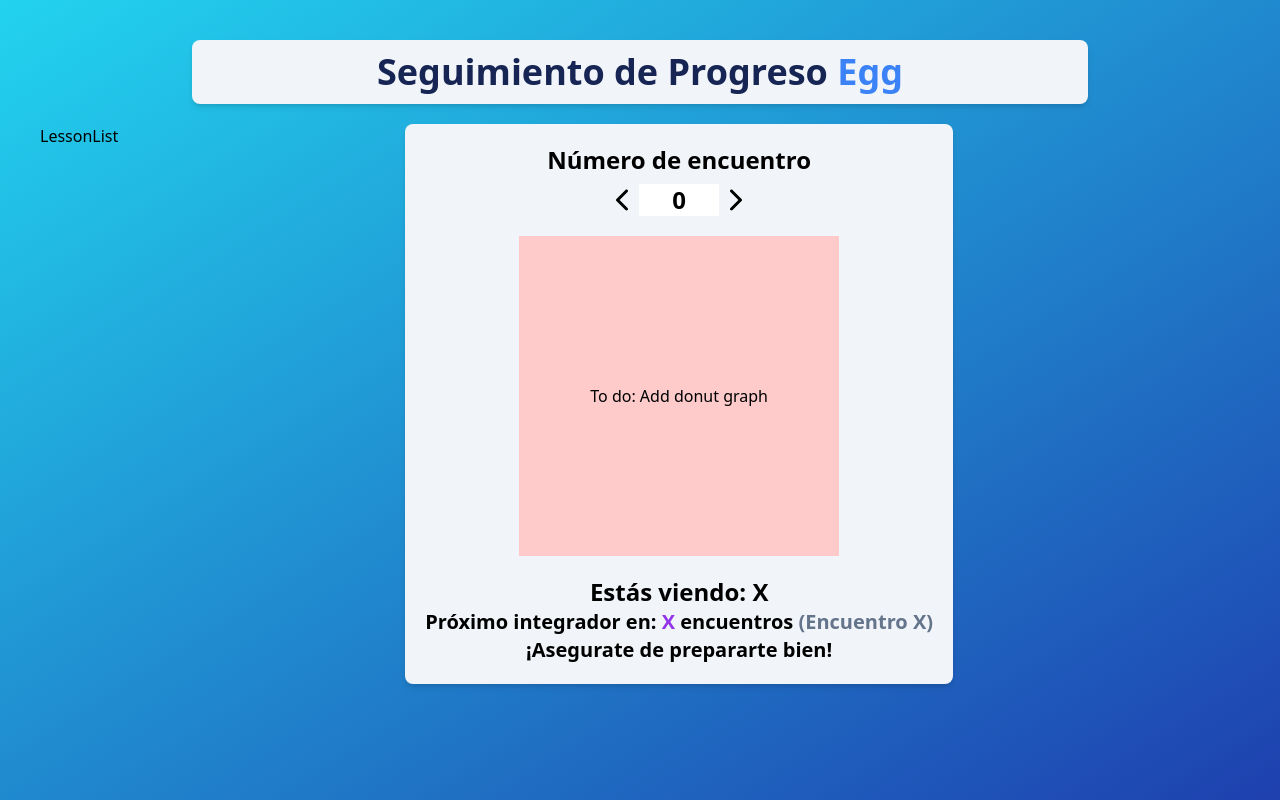
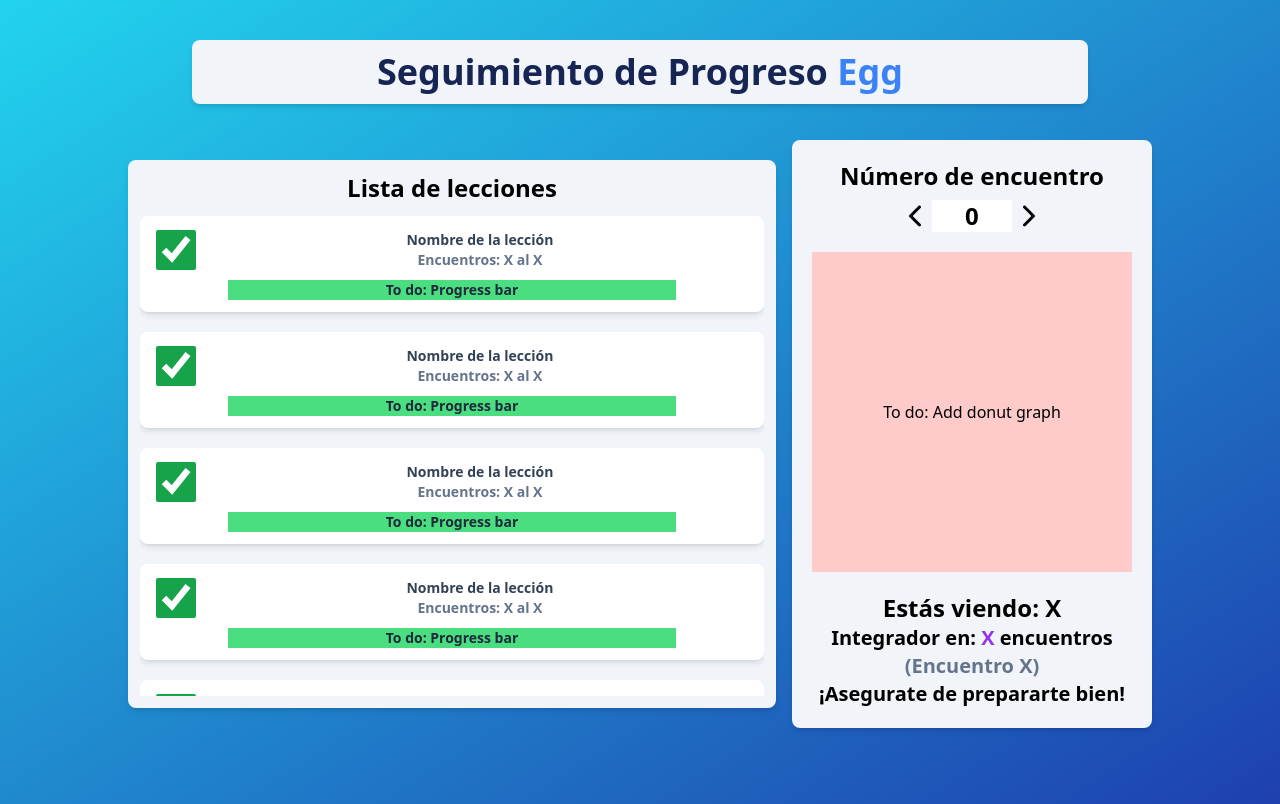
Before and after one commit to Sleepy-gogo/Courseflow-management, a React (Vite) app: page / in a window 1280 px wide. Built offline with nearby package versions, Linux system fonts and the light colour scheme.

Commit message:
Added lesson list and lesson component

```diff
--- a/src/App.jsx
+++ b/src/App.jsx
@@ -4,7 +4,7 @@
 
 function App() {
   return (
-    <div className="bg-gradient-to-br from-cyan-400 to-blue-800 min-h-screen p-3 md:p-10">
+    <div className="bg-gradient-to-br from-cyan-400 to-blue-800 min-h-screen h-full p-3 md:p-10">
       <header>
         <Container addons="w-full max-w-4xl">
           <h1 className="text-center font-bold text-xl sm:text-3xl md:text-4xl text-blue-950">
@@ -12,7 +12,10 @@
           </h1>
         </Container>
       </header>
-      <main className="flex flex-col-reverse justify-end lg:flex-row">
+      <main
+        className="flex flex-col-reverse gap-4 justify-end items-center lg:flex-row max-w-screen-lg mx-auto"
+        style={{ minHeight: "80vh" }}
+      >
         <LessonList />
         <Stats />
       </main>
--- /dev/null
+++ b/src/components/Lesson.jsx
@@ -0,0 +1,31 @@
+import Container from "./Container";
+
+function Lesson() {
+  return (
+    <Container addons="bg-white px-4 w-full">
+      <div className="flex items-center gap-4">
+        <input
+          type="checkbox"
+          checked={true}
+          readOnly
+          className="w-11 h-11 accent-green-600 pointer-events-none"
+        />
+        <div className="w-full">
+          <h3 className="text-center text-sm sm:text-md font-bold text-slate-700">
+            Nombre de la lección
+          </h3>
+          <p className="text-center text-sm sm:text-md font-bold text-slate-500">
+            Encuentros: X al X
+          </p>
+        </div>
+      </div>
+      <div className="bg-green-400 w-100 mt-2 mx-auto max-w-md">
+        <p className="text-center text-sm sm:text-md font-bold text-slate-800">
+          To do: Progress bar
+        </p>
+      </div>
+    </Container>
+  );
+}
+
+export default Lesson;
--- a/src/components/LessonList.jsx
+++ b/src/components/LessonList.jsx
@@ -1,5 +1,37 @@
+import Container from "./Container";
+// import PropTypes from "prop-types";
+import Lesson from "./Lesson";
 function LessonList() {
-  return <div>LessonList</div>;
+  // lessons && lessons.map((lesson) => <Lesson lesson={lesson} key={"1"} />)
+  return (
+    <Container addons=" w-full">
+      <h1 className="text-center font-bold text-lg sm:text-2xl mb-3">
+        Lista de lecciones
+      </h1>
+      <div className="overflow-auto" style={{ maxHeight: "60vh" }}>
+        <Lesson />
+        <Lesson />
+        <Lesson />
+        <Lesson />
+        <Lesson />
+        <Lesson />
+        <Lesson />
+        <Lesson />
+        <Lesson />
+        <Lesson />
+        <Lesson />
+        <Lesson />
+        <Lesson />
+        <Lesson />
+        <Lesson />
+        <Lesson />
+      </div>
+    </Container>
+  );
 }
 
+// LessonList.propTypes = {
+//   lessons: PropTypes.array.isRequired,
+// };
+
 export default LessonList;
--- a/src/components/Stats.jsx
+++ b/src/components/Stats.jsx
@@ -17,8 +17,8 @@
       <div className="text-center">
         <h2 className="font-bold text-lg sm:text-2xl">Estás viendo: X</h2>
         <p className="text-md sm:text-xl font-semibold">
-          Próximo integrador en: <span className="text-purple-600">X</span>{" "}
-          encuentros <span className="text-slate-500">(Encuentro X)</span>
+          Integrador en: <span className="text-purple-600">X</span> encuentros{" "}
+          <span className="text-slate-500">(Encuentro X)</span>
           <br />
           ¡Asegurate de prepararte bien!
         </p>
```
